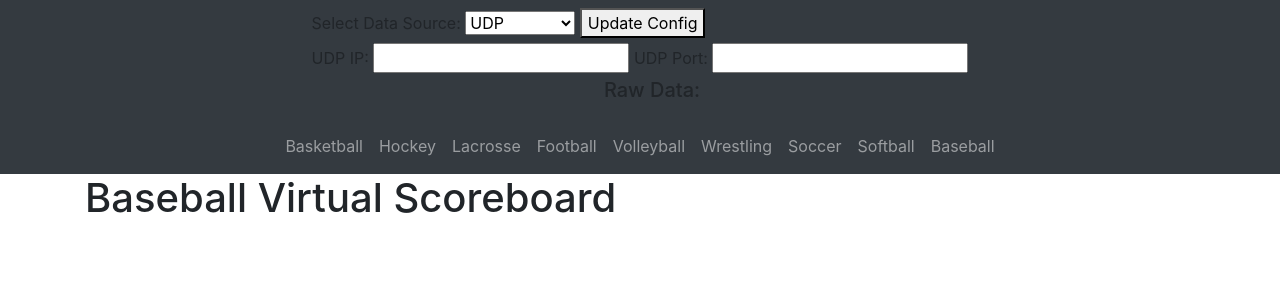
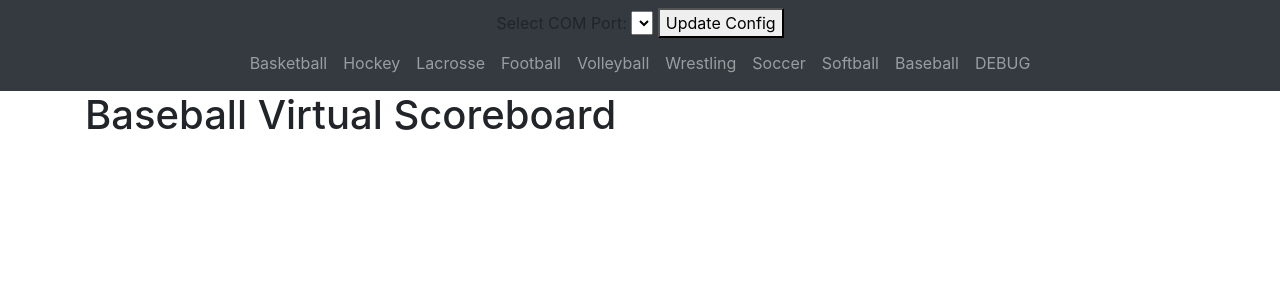
Before and after one commit to furrymayo/flaskVirtualScoreboard, a Flask app: page /Baseball in a window 1280 px wide. Shown: the top 300 px of the page. Run offline with Flask 3, Linux system fonts and the light colour scheme; lists and menus that the app fills with data are empty; some libraries are stand-ins or nearby versions.

Commit message:
I removed UDP and TCP for simplicity until working with local COM ports. Additionally, added the ability for user to select from dropdown list of COM ports on the machine.
I have also added a debug window where the user can debug by sport and SHOULD output whatever ASCII Data is incoming on the data port

```diff
--- a/main.py
+++ b/main.py
@@ -1,14 +1,16 @@
+from ast import parse
 from website import create_app
 from flask import Flask, request, jsonify
 import threading
 import socket
 import serial
+import serial.tools.list_ports
 
 
 app = create_app()
 
 # Global variable to store the latest UDP data for each sport
-udp_data = {
+parsed_data = {
     'Basketball': {},
     'Hockey': {},
     'Lacrosse': {},
@@ -22,169 +24,105 @@ udp_data = {
 }
 
 # Add a flag to signal the thread to stop
-stop_udp_thread = False
-stop_tcp_thread = False
 stop_serial_thread = False
-
-udp_thread = None
-tcp_thread = None
 serial_thread = None
-
-# UDP Server Config
-def udp_server(ip, port):
-    global stop_udp_thread
-    stop_udp_thread = True  # Signal the previous thread to stop
-
-    sock = socket.socket(socket.AF_INET, socket.SOCK_DGRAM)
-    sock.bind((ip, int(port)))
-
-    stop_udp_thread = False  # Reset the flag
-
-    while not stop_udp_thread:
-        data, addr = sock.recvfrom(1024)
-        # Your existing code to handle UDP data
-        sport_code = chr(data[0])
-        if sport_code == 't':  # Basketball
-            udp_data['Basketball'] = parse_basketball_data(data)
-        elif sport_code == 'h':  # Hockey
-            udp_data['Hockey'] = parse_hockey_data(data)
-        elif sport_code == 'l':  # Lacrosse
-            udp_data['Lacrosse'] = parse_lacrosse_data(data)
-        elif sport_code == 'f':  # Football
-            udp_data['Football'] = parse_football_data(data)
-        elif sport_code == 'v':  # Volleyball
-            udp_data['Volleyball'] = parse_volleyball_data(data)
-        elif sport_code == 'w':  # Wrestling
-            udp_data['Wrestling'] = parse_wrestling_data(data)
-        elif sport_code == 's':  # Soccer
-            udp_data['Soccer'] = parse_soccer_data(data)
-        elif sport_code == 'sft':  # Softball (unknown)
-            udp_data['Softball'] = parse_softball_data(data)
-        elif sport_code == 'bsb':  # Baseball (unknown)
-            udp_data['Baseball'] = parse_baseball_data(data)
-        # ... (other sports)
-
-# TCP Server Config
-def tcp_server(ip, port):
-    global stop_tcp_thread
-    stop_tcp_thread = True  # Signal the previous thread to stop
-
-    sock = socket.socket(socket.AF_INET, socket.SOCK_DGRAM)
-    sock.bind((ip, int(port)))
-
-    stop_tcp_thread = False  # Reset the flag
-
-    while not stop_tcp_thread:
-        data, addr = sock.recvfrom(1024)
-        # Your existing code to handle TCP data
-        sport_code = chr(data[0])
-        if sport_code == 't':  # Basketball
-            tcp_data['Basketball'] = parse_basketball_data(data)
-        elif sport_code == 'h':  # Hockey
-            tcp_data['Hockey'] = parse_hockey_data(data)
-        elif sport_code == 'l':  # Lacrosse
-            tcp_data['Lacrosse'] = parse_lacrosse_data(data)
-        elif sport_code == 'f':  # Football
-            tcp_data['Football'] = parse_football_data(data)
-        elif sport_code == 'v':  # Volleyball
-            tcp_data['Volleyball'] = parse_volleyball_data(data)
-        elif sport_code == 'w':  # Wrestling
-            tcp_data['Wrestling'] = parse_wrestling_data(data)
-        elif sport_code == 's':  # Soccer
-            tcp_data['Soccer'] = parse_soccer_data(data)
-        elif sport_code == 'sft':  # Softball (unknown)
-            tcp_data['Softball'] = parse_softball_data(data)
-        elif sport_code == 'bsb':  # Baseball (unknown)
-            tcp_data['Baseball'] = parse_baseball_data(data)
-        # ... (other sports)
 
 # Serial Server Config
 def serial_port_reader(port):
-    global stop_serial_thread
+    global stop_serial_thread, parsed_data # Added parsed_data to global
     stop_serial_thread = True  # Signal the previous thread to stop
 
-    sock = socket.socket(socket.AF_INET, socket.SOCK_DGRAM)
-    sock.bind((int(port)))
+    ser = serial.Serial(port, 9600) # Initialize serial Port
 
-    stop_serial_thread = False  # Reset the flag
+    stop_serial_thread = False # Reset the flag
 
-    while not stop_tcp_thread:
-        data, addr = sock.recvfrom(1024)
-        # Your existing code to handle TCP data
-        sport_code = chr(data[0])
+    while not stop_serial_thread:
+        data = ser.readline().decode('ascii').strip()  # Read ASCII coded decimal data
+        print(f"Received Serial Data: {data}")  # Debugging Line
+
+        if len(data) == 0 or data[0] not in ['t', 'h', 'l', 'f', 'v', 'w', 's', 'sft', 'bsb']:
+            print("Error: Invalid or missing sport code in received data.")
+            continue  # Skip the rest of the loop and wait for the next data
+
+        # Your existing code to handle Serial data
+        sport_code = data[0]    # sport code read. Might be data[1] based on document?
         if sport_code == 't':  # Basketball
-            serial_data['Basketball'] = parse_basketball_data(data)
+            parsed_data['Basketball'] = parse_basketball_data_ascii(data)
         elif sport_code == 'h':  # Hockey
-            serial_data['Hockey'] = parse_hockey_data(data)
+            parsed_data['Hockey'] = parse_hockey_data_ascii(data)
         elif sport_code == 'l':  # Lacrosse
-            serial_data['Lacrosse'] = parse_lacrosse_data(data)
+            parsed_data['Lacrosse'] = parse_lacrosse_data_ascii(data)
         elif sport_code == 'f':  # Football
-            serial_data['Football'] = parse_football_data(data)
+            parsed_data['Football'] = parse_football_data_ascii(data)
         elif sport_code == 'v':  # Volleyball
-            serial_data['Volleyball'] = parse_volleyball_data(data)
+            parsed_data['Volleyball'] = parse_volleyball_data_ascii(data)
         elif sport_code == 'w':  # Wrestling
-            serial_data['Wrestling'] = parse_wrestling_data(data)
+            parsed_data['Wrestling'] = parse_wrestling_data_ascii(data)
         elif sport_code == 's':  # Soccer
-            serial_data['Soccer'] = parse_soccer_data(data)
+            parsed_data['Soccer'] = parse_soccer_data_ascii(data)
         elif sport_code == 'sft':  # Softball (unknown)
-            serial_data['Softball'] = parse_softball_data(data)
+            parsed_data['Softball'] = parse_softball_data_ascii(data)
         elif sport_code == 'bsb':  # Baseball (unknown)
-            serial_data['Baseball'] = parse_baseball_data(data)
+            parsed_data['Baseball'] = parse_baseball_data_ascii(data)
         # ... (other sports)
 
 # Parsing functions for each sport
-def parse_basketball_data(data):
+def parse_basketball_data_ascii(data):
     pass
-def parse_hockey_data(data):
+def parse_hockey_data_ascii(data):
     pass
-def parse_lacrosse_data(data):
+def parse_lacrosse_data_ascii(data):
     pass
-def parse_football_data(data):
+def parse_football_data_ascii(data):
     pass
-def parse_volleyball_data(data):
-    return {
-        'Game Time Minute Tens': data[2],
-        'Game Time Minute Ones': data[3],
-        'Game Time Second Tens': data[4],
-        'Game Time Second Ones': data[5],
-        'Period': data[6],
-        'Home Score Tens': data[7],
-        'Home Score Ones': data[8],
-        'Guest Score Tens': data[9],
-        'Guest Score Ones': data[10],
-        'Home TOL': data[11],
-        'Guest TOL': data[12],
-        'Home Games Won': data[18],
-        'Guest Games Won': data[19],
-        'Home Game 1 Score Tens': data[20],
-        'Home Game 1 Score Ones': data[21],
-        'Home Game 2 Score Tens': data[22],
-        'Home Game 2 Score Ones': data[23],
-        'Home Game 3 Score Tens': data[24],
-        'Home Game 3 Score Ones': data[25],
-        'Home Game 4 Score Tens': data[26],
-        'Home Game 4 Score Ones': data[27],
-        'Home Game 5 Score Tens': data[28],
-        'Home Game 5 Score Ones': data[29],
-        'Guest Game 1 Score Tens': data[30],
-        'Guest Game 1 Score Ones': data[31],
-        'Guest Game 2 Score Tens': data[32],
-        'Guest Game 2 Score Ones': data[33],
-        'Guest Game 3 Score Tens': data[34],
-        'Guest Game 3 Score Ones': data[35],
-        'Guest Game 4 Score Tens': data[36],
-        'Guest Game 4 Score Ones': data[37],
-        'Guest Game 5 Score Tens': data[38],
-        'Guest Game 5 Score Ones': data[39]
-    }
+def parse_volleyball_data_ascii(data):
+    try:
+        # Convert ASCII Coded Decimal to appropriate Data Types
+        return {
+            'Game Time Minute Tens': int(data[1]),
+            'Game Time Minute Ones': int(data[2]),
+            'Game Time Second Tens': int(data[3]),
+            'Game Time Second Ones': int(data[4]),
+            'Period': int(data[5]),
+            'Home Score Tens': int(data[6]),
+            'Home Score Ones': int(data[7]),
+            'Guest Score Tens': int(data[8]),
+            'Guest Score Ones': int(data[9]),
+            'Home TOL': int(data[10]),
+            'Guest TOL': int(data[11]),
+            'Home Games Won': int(data[19]),
+            'Guest Games Won': int(data[18]),
+            'Home Game 1 Score Tens': int(data[19]),
+            'Home Game 1 Score Ones': int(data[20]),
+            'Home Game 2 Score Tens': int(data[21]),
+            'Home Game 2 Score Ones': int(data[22]),
+            'Home Game 3 Score Tens': int(data[23]),
+            'Home Game 3 Score Ones': int(data[24]),
+            'Home Game 4 Score Tens': int(data[25]),
+            'Home Game 4 Score Ones': int(data[26]),
+            'Home Game 5 Score Tens': int(data[27]),
+            'Home Game 5 Score Ones': int(data[28]),
+            'Guest Game 1 Score Tens': int(data[29]),
+            'Guest Game 1 Score Ones': int(data[30]),
+            'Guest Game 2 Score Tens': int(data[31]),
+            'Guest Game 2 Score Ones': int(data[32]),
+            'Guest Game 3 Score Tens': int(data[33]),
+            'Guest Game 3 Score Ones': int(data[34]),
+            'Guest Game 4 Score Tens': int(data[35]),
+            'Guest Game 4 Score Ones': int(data[36]),
+            'Guest Game 5 Score Tens': int(data[37]),
+            'Guest Game 5 Score Ones': int(data[38])
+        }
+    except Exception as e:
+        return {'error': f'Data Format Mismatch: {str(e)}'}
 
-def parse_wrestling_data(data):
+def parse_wrestling_data_ascii(data):
     pass
-def parse_soccer_data(data):
+def parse_soccer_data_ascii(data):
     pass
-def parse_softball_data(data):
+def parse_softball_data_ascii(data):
     pass
-def parse_baseball_data(data):
+def parse_baseball_data_ascii(data):
     pass
 
 
@@ -192,58 +130,24 @@ def parse_baseball_data(data):
 # Modify your update_server_config function
 @app.route('/update_server_config', methods=['POST'])
 def update_server_config():
-    global udp_thread, stop_udp_thread, tcp_thread, stop_tcp_thread, serial_thread, stop_serial_thread
+    global serial_thread, stop_serial_thread
 
     # Stop Existing Threads
-    if udp_thread is not None:
-        stop_udp_thread = True  # Signal the existing thread to stop
-        udp_thread.join()  # Wait for it to stop
-    if tcp_thread is not None:
-        stop_tcp_thread = True
-        tcp_thread.join()
     if serial_thread is not None:
         stop_serial_thread = True
         serial_thread.join()
 
     config = request.json
-    protocol = config.get('protocol', 'UDP')
-    ip = config.get('ip', '0.0.0.0')
-    port = config.get('port', 5005)
+    port = config.get('port', 'COM1')
 
-    if protocol == 'UDP':
-        udp_thread = threading.Thread(target=udp_server, args=(ip, port))
-        udp_thread.start()
-    elif protocol == 'TCP':
-        tcp_thread = threading.Thread(target=tcp_server, args=(ip, port))
-        tcp_thread.start()
-    elif protocol == 'Serial':
-        serial_thread = threading.Thread(target=serial_port_reader, args=(port,))
-        serial_thread.start()
+    serial_thread = threading.Thread(target=serial_port_reader, args=(port,))
+    serial_thread.start()
 
     return jsonify({'status': 'Server config updated'})
 
-@app.route('/get_raw_data/<protocol>', methods=['GET'])
-def get_raw_data(protocol):
-    if protocol == 'UDP':
-        return jsonify(udp_data.get(sport, {})) # Fetch and return raw UDP data
-    elif protocol == 'TCP':
-        return jsonify(tcp_data.get(sport, {})) # Fetch and return raw TCP data
-    elif protocol == 'Serial':
-        return jsonify(serial_data.get(sport, {}))  # Fetch and return raw Serial data
-    return "Raw data here", 200
-
-
-@app.route('/get_udp_data/<sport>')
-def get_udp_data(sport):
-    return jsonify(udp_data.get(sport, {}))
-
-@app.route('/get_tcp_data/<sport>')
-def get_tcp_data(sport):
-    return jsonify(tcp_data.get(sport, {}))
-
-@app.route('/get_serial_data/<sport>')
-def get_serial_data(sport):
-    return jsonify(serial_data.get(sport, {}))
+@app.route('/get_raw_data/<sport>', methods=['GET'])
+def get_raw_data(sport):
+    return jsonify(parsed_data.get(sport, {}))
 
 if __name__ == '__main__':
     app.run(debug=True)
--- a/website/Templates/Volleyball.html
+++ b/website/Templates/Volleyball.html
@@ -111,6 +111,7 @@
 
     // Update the UI when data is fetched
     document.addEventListener('dataFetched', function (event) {
+        console.log("Data Fetched: ", event.detail); // Debugging Line
         updateVolleyballUI(event.detail);
     });
 
--- a/website/Templates/base.html
+++ b/website/Templates/base.html
@@ -21,130 +21,30 @@
         <div class="collapse navbar-collapse" id="navbar">
             <div>
                 <form id="server-config-form">
-                    <label for="protocol">Select Data Source:</label>
-                    <select id="protocol" name="protocol">
-                        <option value="UDP">UDP</option>
-                        <option value="TCP">TCP</option>
-                        <option value="Serial">Local Serial</option>
+                    <label for="serial-port">Select COM Port:</label>
+                    <select id="serial-port" name="serial-port">
+                        <script>
+                            document.addEventListener("DOMContentLoaded", function () {
+                                // Fetch available COM ports and populate the dropdown
+                                fetch('/get_available_com_ports')
+                                    .then(response => response.json())
+                                    .then(data => {
+                                        const serialPortSelect = document.getElementById('serial-port');
+                                        data.ports.forEach(port => {
+                                            const option = document.createElement('option');
+                                            option.value = port;
+                                            option.text = port;
+                                            serialPortSelect.appendChild(option);
+                                        });
+                                    })
+                                    .catch(error => console.error('Error:', error));
+                                // ... (existing code)
+                            });
+                        </script>
+
                     </select>
                     <button type="submit">Update Config</button>
-
-                    <div id="udp-config">
-                        <label for="udp-ip">UDP IP:</label>
-                        <input type="text" id="udp-ip" name="udp-ip">
-                        <label for="udp-port">UDP Port:</label>
-                        <input type="text" id="udp-port" name="udp-port">
-                    </div>
-
-                    <div id="tcp-config" style="display:none;">
-                        <label for="tcp-ip">TCP IP:</label>
-                        <input type="text" id="tcp-ip" name="tcp-ip">
-                        <label for="tcp-port">TCP Port:</label>
-                        <input type="text" id="tcp-port" name="tcp-port">
-                    </div>
-
-                    <div id="serial-config" style="display:none;">
-                        <label for="serial-port">Serial Port:</label>
-                        <input type="text" id="serial-port" name="serial-port">
-                    </div>
                 </form>
-
-                <script>
-                    // Add JavaScript to handle form submission and toggle visibility
-                    document.addEventListener("DOMContentLoaded", function () {
-                        const protocolSelect = document.getElementById("protocol");
-                        protocolSelect.addEventListener("change", function () {
-                            document.getElementById("udp-config").style.display = "none";
-                            document.getElementById("tcp-config").style.display = "none";
-                            document.getElementById("serial-config").style.display = "none";
-                            document.getElementById(protocolSelect.value.toLowerCase() + "-config").style.display = "block";
-                        });
-
-                        const form = document.getElementById("server-config-form");
-                        form.addEventListener("submit", function (event) {
-                            event.preventDefault();
-                            updateServerConfig(); // Call the function here
-                            // TODO: Submit the form data to your server using AJAX
-                        });
-                    });
-
-                    // Updated to handle new form fields
-                    function updateServerConfig() {
-                        const protocol = document.getElementById('protocol').value;
-                        const udpIp = document.getElementById('udp-ip').value;
-                        const udpPort = document.getElementById('udp-port').value;
-                        const tcpIp = document.getElementById('tcp-ip').value;
-                        const tcpPort = document.getElementById('tcp-port').value;
-                        const serialPort = document.getElementById('serial-port').value;
-
-                        const data = {
-                            protocol: protocol,
-                            ip: protocol === 'UDP' ? udpIp : tcpIp,
-                            port: protocol === 'UDP' ? udpPort : (protocol === 'TCP' ? tcpPort : serialPort)
-                        };
-
-                        fetch(`/update_server_config`, {
-                            method: 'POST',
-                            headers: {
-                                'Content-Type': 'application/json'
-                            },
-                            body: JSON.stringify(data)
-                        })
-                            .then(response => response.json())
-                            .then(data => {
-                                alert('Server config updated: ' + data.status);
-                                document.dispatchEvent(new CustomEvent('dataFetched', { detail: data }));
-
-                            })
-                            .catch((error) => {
-                                console.error('Error:', error);
-                            });
-                    }
-
-                    function fetchData(sport) {
-                        const protocol = document.getElementById('protocol').value;
-                        let url = '/get_raw_data/${protocol}';
-
-                        fetch(url)
-                            .then(response => response.text())  // Assuming the raw data is plain text
-                            .then(data => {
-                                document.getElementById('rawData').innerText = data;
-                            })
-                            .catch((error) => {
-                                console.error('Error:', error);
-                            });
-
-                        // Determine the URL based on the selected protocol
-                        if (protocol === 'UDP') {
-                            url = `/get_udp_data/${sport}`;
-                        } else if (protocol === 'TCP') {
-                            url = `/get_tcp_data/${sport}`;  // Replace with your actual TCP endpoint
-                        } else if (protocol === 'Serial') {
-                            url = `/get_serial_data/${sport}`;  // Replace with your actual Serial endpoint
-                        }
-
-                        fetch(url)
-                        function fetchRawData() {
-                            const protocol = document.getElementById('protocol').value;
-                            let url = `/get_raw_data/${protocol}`;  // Replace with your actual endpoint for raw data
-
-                            fetch(url)
-                                .then(response => response.text())  // Assuming the raw data is plain text
-                                .then(data => {
-                                    document.getElementById('rawData').innerText = data;
-                                })
-                                .catch((error) => {
-                                    console.error('Error:', error);
-                                });
-                        }
-
-                    }
-                </script>
-            </div>
-
-            <div class="ml-4">
-                <h5>Raw Data:</h5>
-                <pre id="rawData" style="max-height: 200px; overflow-y: auto;"></pre>
             </div>
 
             <div class="links">
@@ -158,6 +58,7 @@
                     <a class="nav-item nav-link" id="Soccer" href="/Soccer">Soccer</a>
                     <a class="nav-item nav-link" id="Softball" href="/Softball">Softball</a>
                     <a class="nav-item nav-link" id="Baseball" href="/Baseball">Baseball</a>
+                    <a class="nav-item nav-link" id="Debug" href="/Debug">DEBUG</a>
                     <!-- Add more buttons for other sports -->
                 </div>
             </div>
--- a/website/auth.py
+++ b/website/auth.py
@@ -42,3 +42,7 @@ def Softball():
 @auth.route('/Baseball')
 def Baseball():
     return render_template("baseball.html")
+
+@auth.route('/Debug')
+def Debug():
+    return render_template("debug.html")
```
Also changed, not shown: website/Templates/Debug.html (added, +94 -0 lines).
